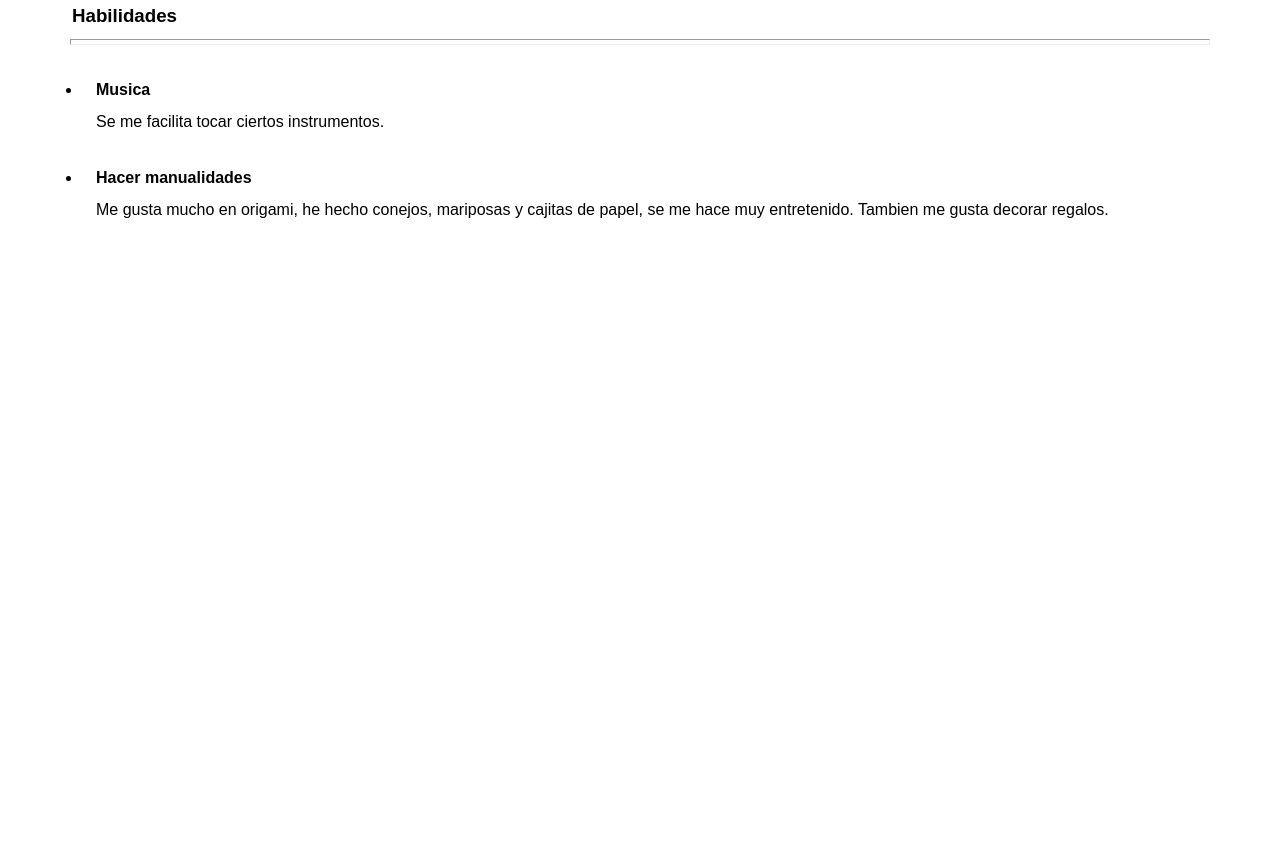
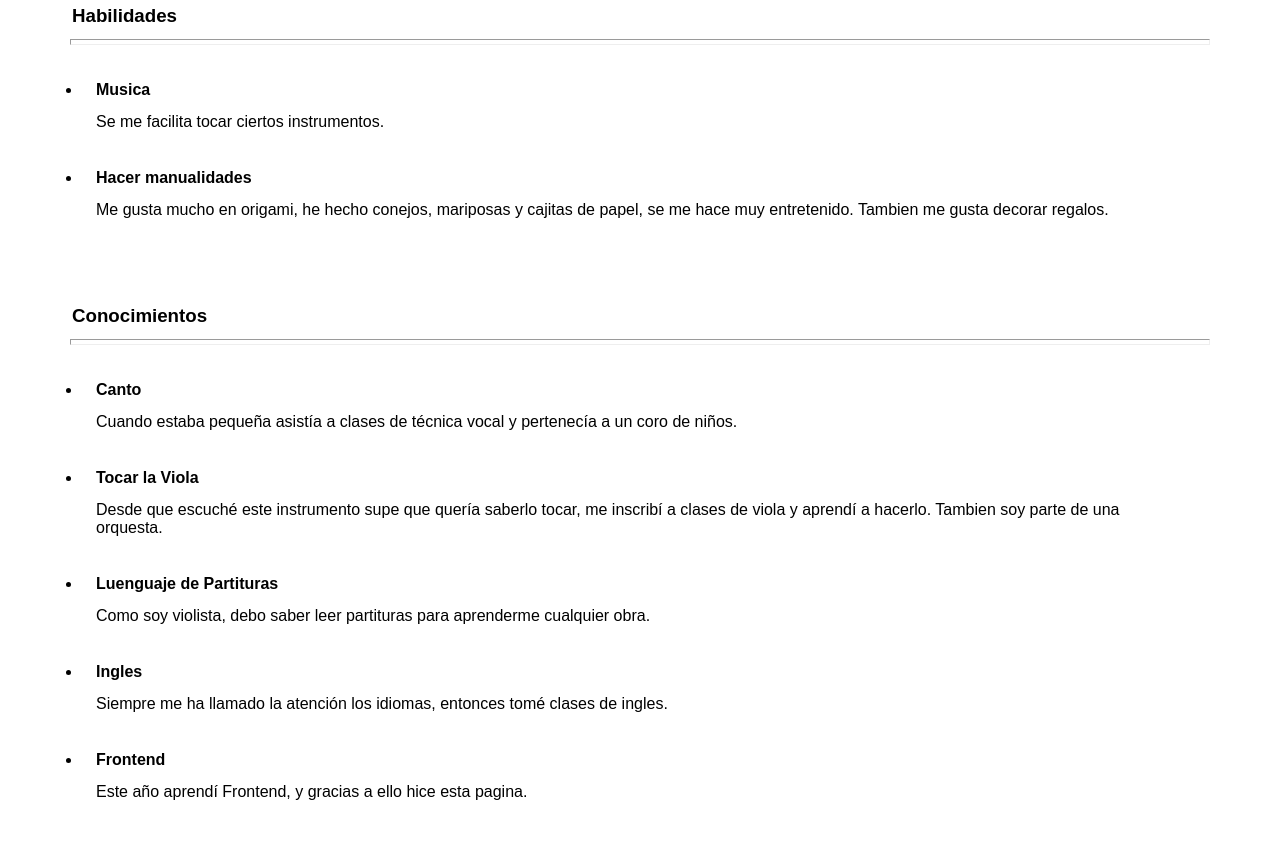
Before and after one commit to RamirezJustin/Trabajo-final, a plain HTML site: page index.html in a window 1280 px wide. Shown: the part 2454-3300 px from the top of the page. Before the commit the page ends 2769 px from the top, so only its background shows below. Drawn offline with Linux system fonts and the light colour scheme; files whose address does not match are found by name.

Commit message:
se agregaron los conocimientos

```diff
--- a/index.html
+++ b/index.html
@@ -78,6 +78,38 @@
                 </ul>
             </div>
         </section>
+        <section class="contenido" id="conocimientos">
+            <div class="card_content">
+                <h3 class="title">Conocimientos</h3>
+                <hr />
+                <ul>
+                    <li>
+                        <h4>Canto</h4>
+                        <p>Cuando estaba pequeña asistía a clases de técnica vocal y pertenecía a un coro de niños.</p>
+                    </li>
+                    <li>
+                        <h4>Tocar la Viola</h4>
+                        <p>Desde que escuché este instrumento supe que quería saberlo tocar, me inscribí
+                            a clases de viola y aprendí a hacerlo. Tambien soy parte de una orquesta.</p>
+                    </li>
+                    <li>
+                        <h4>Luenguaje de Partituras</h4>
+                        <p>Como soy violista, debo saber leer partituras para aprenderme cualquier obra.</p>
+                    </li>
+                    <li>
+                        <h4>Ingles</h4>
+                        <p>Siempre me ha llamado la atención los idiomas, entonces tomé clases de ingles.</p>
+                    </li>
+                    <li>
+                        <h4>Frontend</h4>
+                        <p>Este año aprendí Frontend, y gracias a ello hice esta pagina.</p>
+                    </li>
+                </ul>
+            </div>
+            <figure class="card_imag">
+                <img src="C:\Users\familia Jimenez A\OneDrive\Escritorio\Trabajo final\assets\Imagenes/conocimientos.jpg" alt="" />
+            </figure>
+        </section>
     </div>
 </body>
 
```
Also changed, not shown: assets/Imagenes/conocimientos.jpg (added).
